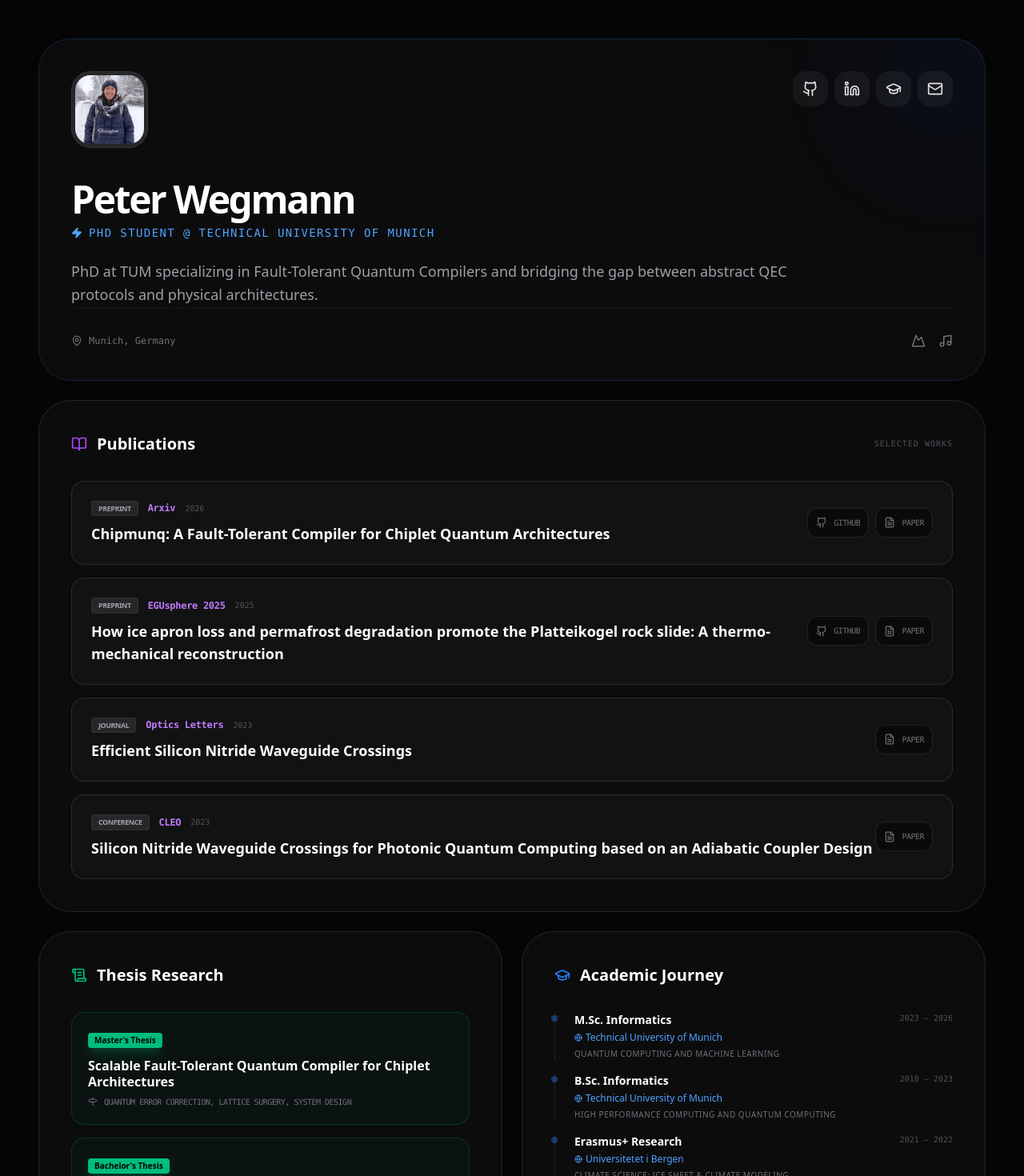
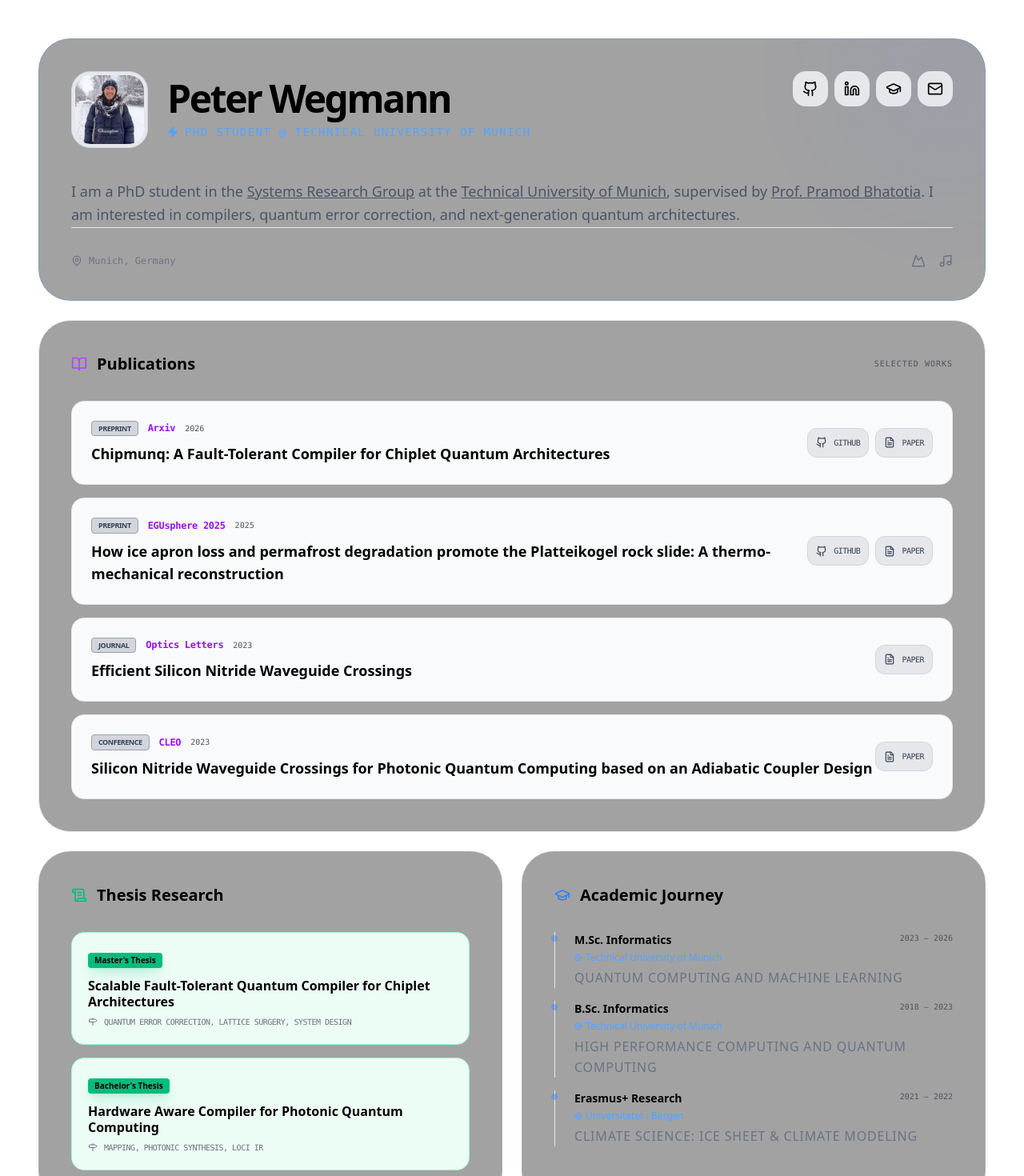
Before and after one commit to Wegii/wegii.github.io, a Next.js app: page / in a window 1280 px wide. Shown: the top 1470 px of the page at 80% size. Built offline with nearby package versions, Linux system fonts and the light colour scheme.

Commit message:
Update main header

```diff
--- a/app/page.tsx
+++ b/app/page.tsx
@@ -1,9 +1,9 @@
 'use client';
-import React from 'react';
+import React, { useState, useEffect } from 'react';
 import {
   Github, Linkedin, Mail, MapPin, BookOpen,
   Mountain, Music, FileText, GraduationCap, ScrollText,
-  Binary, Layers, ExternalLink, Zap, Milestone, Globe
+  Binary, Layers, ExternalLink, Zap, Milestone, Globe, Sun, Moon
 } from 'lucide-react';
 
 // --- Interfaces for TypeScript type safety ---
@@ -40,7 +40,7 @@ const SITE_DATA = {
     name: "Peter Wegmann",
     role: "PhD Student @ Technical University of Munich",
     location: "Munich, Germany",
-    bio: "PhD at TUM specializing in Fault-Tolerant Quantum Compilers and bridging the gap between abstract QEC protocols and physical architectures.",
+    bio: "I am a PhD student in the <a href=\"https://dse.in.tum.de/\" target=\"_blank\" rel=\"noopener noreferrer\" className=\"text-blue-400 underline\"><u>Systems Research Group</u></a> at the <a href=\"https://www.cit.tum.de/\" target=\"_blank\" rel=\"noopener noreferrer\" className=\"underline\"><u>Technical University of Munich</u></a>, supervised by <a href=\"https://dse.in.tum.de/bhatotia/\" target=\"_blank\" rel=\"noopener noreferrer\" className=\"underline\"><u>Prof. Pramod Bhatotia</u></a>. I am interested in compilers, quantum error correction, and next-generation quantum architectures.",
     avatar: "/cover_image.jpeg",
   },
   publications: [
@@ -126,6 +126,20 @@ const BentoCard = ({ children, className = "", spotlight = false }: BentoCardPro
 export default function App() {
   const d = SITE_DATA;
 
+  const [theme, setTheme] = useState('dark');
+
+  useEffect(() => {
+    const saved = localStorage.getItem('theme');
+    if (saved) setTheme(saved);
+  }, []);
+
+  useEffect(() => {
+    document.documentElement.classList.toggle('dark', theme === 'dark');
+    localStorage.setItem('theme', theme);
+  }, [theme]);
+
+  const toggleTheme = () => setTheme(theme === 'dark' ? 'light' : 'dark');
+
    const getLinkIcon = (key: string) => {
     switch (key) {
       case 'arxiv': return <ExternalLink size={14} />;
@@ -137,14 +151,24 @@ export default function App() {
   };
 
   return (
-    <main className="min-h-screen bg-[#050505] text-zinc-200 p-6 md:p-12 font-sans selection:bg-blue-500/30">
+    <main className="min-h-screen bg-white dark:bg-[#050505] text-black dark:text-zinc-200 p-6 md:p-12 font-sans selection:bg-blue-500/30">
       <div className="max-w-7xl mx-auto grid grid-cols-1 md:grid-cols-4 gap-6 auto-rows-auto">
 
         {/* 1. Primary Identity Card */}
-        <BentoCard spotlight className="md:col-span-4 md:row-span-1 flex flex-col justify-between border-blue-500/20">
+        <BentoCard spotlight className="md:col-span-4 md:row-span-1 flex flex-col justify-between border-blue-500/20 dark:border-blue-500/20">
           <div>
-            <div className="flex justify-between items-start mb-10">
-              <img src={d.profile.avatar} className="w-24 h-24 rounded-3xl bg-zinc-800 p-1 border border-white/5" alt="Profile" />
+            <div className="flex flex-col md:flex-row md:justify-between items-start mb-10">
+              <div className="flex items-center gap-6">
+                <img src={d.profile.avatar} className="w-24 h-24 rounded-3xl bg-gray-200 dark:bg-zinc-800 p-1 border border-gray-300 dark:border-white/5" alt="Profile" />
+                <div>
+                  <h1 className="text-5xl font-bold tracking-tighter text-black dark:text-white mb-2 leading-none">
+                    {d.profile.name}
+                  </h1>
+                  <div className="flex items-center gap-2 text-blue-400 font-mono text-sm uppercase tracking-widest">
+                    <Zap size={14} fill="currentColor" /> {d.profile.role}
+                  </div>
+                </div>
+              </div>
               <div className="flex gap-2">
                 {/*
                  {['Github', 'Linkedin', 'Mail'].map(s => (
@@ -154,31 +178,28 @@ export default function App() {
                  ))}
                 */}
 
-                  <a href="https://github.com/wegii" target="_blank" className="p-3 bg-white/5 rounded-2xl hover:bg-white hover:text-black transition-all cursor-pointer">
+                  <a href="https://github.com/wegii" target="_blank" className="p-3 bg-gray-200 dark:bg-white/5 rounded-2xl hover:bg-gray-300 dark:hover:bg-white hover:text-black dark:hover:text-black transition-all cursor-pointer">
                    <Github size={20}/>
                  </a>
-                 <a href="https://linkedin.com/in/wegii" target="_blank" className="p-3 bg-white/5 rounded-2xl hover:bg-white hover:text-black transition-all cursor-pointer">
+                 <a href="https://linkedin.com/in/wegii" target="_blank" className="p-3 bg-gray-200 dark:bg-white/5 rounded-2xl hover:bg-gray-300 dark:hover:bg-white hover:text-black dark:hover:text-black transition-all cursor-pointer">
                    <Linkedin size={20}/>
                  </a>
-                 <a href="https://scholar.google.com/citations?hl=en&user=aPmT8iQAAAAJ" target="_blank" className="p-3 bg-white/5 rounded-2xl hover:bg-white hover:text-black transition-all cursor-pointer" title="Google Scholar">
+                 <a href="https://scholar.google.com/citations?hl=en&user=aPmT8iQAAAAJ" target="_blank" className="p-3 bg-gray-200 dark:bg-white/5 rounded-2xl hover:bg-gray-300 dark:hover:bg-white hover:text-black dark:hover:text-black transition-all cursor-pointer" title="Google Scholar">
                    <GraduationCap size={20}/>
                  </a>
-                 <a href="mailto:wegmannp@in.tum.de" className="p-3 bg-white/5 rounded-2xl hover:bg-white hover:text-black transition-all cursor-pointer">
+                 <a href="mailto:wegmannp@in.tum.de" className="p-3 bg-gray-200 dark:bg-white/5 rounded-2xl hover:bg-gray-300 dark:hover:bg-white hover:text-black dark:hover:text-black transition-all cursor-pointer">
                    <Mail size={20}/>
                  </a>
+                 {/*<button onClick={toggleTheme} className="p-3 bg-gray-200 dark:bg-white/5 rounded-2xl hover:bg-gray-300 dark:hover:bg-white hover:text-black dark:hover:text-black transition-all cursor-pointer">
+                   {theme === 'dark' ? <Sun size={20} /> : <Moon size={20} />}
+                 </button>*/}
               </div>
             </div>
-            <h1 className="text-5xl font-bold tracking-tighter text-white mb-2 leading-none">
-              {d.profile.name}
-            </h1>
-            <div className="flex items-center gap-2 text-blue-400 font-mono text-sm mb-6 uppercase tracking-widest">
-              <Zap size={14} fill="currentColor" /> {d.profile.role}
-            </div>
-            <p className="text-zinc-400 text-lg leading-relaxed max-w-4xl">
-              {d.profile.bio}
+
+            <p className="text-gray-600 dark:text-zinc-400 text-lg leading-relaxed" dangerouslySetInnerHTML={{ __html: d.profile.bio }}>
             </p>
           </div>
-          <div className="pt-8 border-t border-white/5 flex items-center justify-between text-zinc-500 text-xs font-mono">
+          <div className="pt-8 border-t border-gray-200 dark:border-white/5 flex items-center justify-between text-gray-500 dark:text-zinc-500 text-xs font-mono">
             <div className="flex items-center gap-2"><MapPin size={14}/> {d.profile.location}</div>
             <div className="flex gap-4"><Mountain size={18}/> <Music size={18}/></div>
           </div>
@@ -186,24 +207,24 @@ export default function App() {
 
 
         {/* 2. Publications */}
-        <BentoCard className="md:col-span-4 border-white/10">
+        <BentoCard className="md:col-span-4 border-gray-200 dark:border-white/10">
           <div className="flex justify-between items-center mb-8">
              <div className="flex items-center gap-3">
                 <BookOpen className="text-purple-500" size={20} />
-                <h2 className="text-xl font-bold text-white">Publications</h2>
+                <h2 className="text-xl font-bold text-black dark:text-white">Publications</h2>
              </div>
              <div className="text-[10px] font-mono text-zinc-600 uppercase tracking-widest hidden md:block">Selected Works</div>
           </div>
           <div className="space-y-4">
             {d.publications.map((pub, i) => (
-              <div key={i} className="group/item flex flex-col md:flex-row md:items-center justify-between p-6 rounded-2xl bg-white/[0.03] border border-white/10 hover:border-purple-500/40 hover:bg-white/[0.06] transition-all duration-300">
+                  <div key={i} className="group/item flex flex-col md:flex-row md:items-center justify-between p-6 rounded-2xl bg-gray-50 dark:bg-white/[0.03] border border-gray-200 dark:border-white/10 hover:border-purple-500/40 hover:bg-gray-100 dark:hover:bg-white/[0.06] transition-all duration-300">
                 <div>
                   <div className="flex items-center gap-3 mb-2">
-                    <span className="text-[9px] font-black bg-zinc-800 text-zinc-400 px-2 py-0.5 rounded uppercase tracking-tighter border border-white/5">{pub.type}</span>
-                    <span className="text-xs font-bold text-purple-400 font-mono tracking-tight">{pub.venue}</span>
-                    <span className="text-[10px] text-zinc-600 font-mono">{pub.year}</span>
+                    <span className="text-[9px] font-black bg-gray-300 dark:bg-zinc-800 text-gray-700 dark:text-zinc-400 px-2 py-0.5 rounded uppercase tracking-tighter border border-gray-400 dark:border-white/5">{pub.type}</span>
+                    <span className="text-xs font-bold text-purple-600 dark:text-purple-400 font-mono tracking-tight">{pub.venue}</span>
+                    <span className="text-[10px] text-gray-600 dark:text-zinc-600 font-mono">{pub.year}</span>
                   </div>
-                  <h3 className="text-white text-lg font-semibold group-hover/item:text-purple-300 transition-colors">{pub.title}</h3>
+                  <h3 className="text-black dark:text-white text-lg font-semibold group-hover/item:text-purple-300 transition-colors">{pub.title}</h3>
                 </div>
                 <div className="flex gap-2 mt-4 md:mt-0">
                   {/*
@@ -220,7 +241,7 @@ export default function App() {
                         href={url}
                         target="_blank"
                         rel="noopener noreferrer"
-                        className="flex items-center gap-2 p-2.5 bg-black/40 rounded-xl text-zinc-500 hover:text-white hover:border-white/40 transition-all border border-white/10 text-[10px] font-mono uppercase tracking-tighter group-hover/item:border-white/20"
+                        className="flex items-center gap-2 p-2.5 bg-gray-200 dark:bg-black/40 rounded-xl text-gray-700 dark:text-zinc-500 hover:text-black dark:hover:text-white hover:border-gray-300 dark:hover:border-white/40 transition-all border border-gray-300 dark:border-white/10 text-[10px] font-mono uppercase tracking-tighter group-hover/item:border-gray-400 dark:border-white/20"
                       >
                         {getLinkIcon(key)}
                         <span>{key}</span>
@@ -239,15 +260,15 @@ export default function App() {
         <BentoCard className="md:col-span-2 md:row-span-1">
           <div className="flex items-center gap-3 mb-8">
             <ScrollText className="text-emerald-500" size={20} />
-            <h2 className="text-xl font-bold text-white">Thesis Research</h2>
+            <h2 className="text-xl font-bold text-black dark:text-white">Thesis Research</h2>
           </div>
           <div className="space-y-4">
             {d.theses.map((t, i) => (
-              <div key={i} className="p-5 rounded-2xl bg-emerald-500/5 border border-emerald-500/20 hover:border-emerald-500/40 transition-colors group/thesis">
+              <div key={i} className="p-5 rounded-2xl bg-emerald-50 dark:bg-emerald-500/5 border border-emerald-200 dark:border-emerald-500/20 hover:border-emerald-300 dark:hover:border-emerald-500/40 transition-colors group/thesis">
                 <span className="text-[10px] font-bold px-2 py-0.5 rounded mb-3 inline-block bg-emerald-500 text-black shadow-lg shadow-emerald-500/20">
                   {t.type}
                 </span>
-                <h4 className="text-white font-bold leading-tight mb-2 group-hover/thesis:text-emerald-400 transition-colors">{t.title}</h4>
+                <h4 className="text-black dark:text-white font-bold leading-tight mb-2 group-hover/thesis:text-emerald-400 transition-colors">{t.title}</h4>
                 <div className="flex items-center gap-2 text-[10px] text-zinc-500 font-mono uppercase tracking-tighter">
                   <Milestone size={12} /> {t.focus}
                 </div>
@@ -260,20 +281,20 @@ export default function App() {
         <BentoCard className="md:col-span-2">
           <div className="flex items-center gap-3 mb-8">
             <GraduationCap className="text-blue-500" size={20} />
-            <h2 className="text-xl font-bold text-white">Academic Journey</h2>
+            <h2 className="text-xl font-bold text-black dark:text-white">Academic Journey</h2>
           </div>
           <div className="space-y-4">
             {d.education.map((edu, i) => (
-              <div key={i} className="relative pl-6 border-l border-white/10 group/edu">
+              <div key={i} className="relative pl-6 border-l border-gray-200 dark:border-white/10 group/edu">
                 <div className="absolute left-[-5px] top-1 w-2 h-2 rounded-full bg-blue-500/40 group-hover/edu:bg-blue-500 transition-colors" />
                 <div className="flex justify-between items-start mb-1">
-                  <h4 className="text-white font-bold text-sm">{edu.degree}</h4>
+                  <h4 className="text-black dark:text-white font-bold text-sm">{edu.degree}</h4>
                   <span className="text-[10px] font-mono text-zinc-600">{edu.period}</span>
                 </div>
                 <div className="text-xs text-blue-400 mb-1 flex items-center gap-1">
                   <Globe size={10} /> {edu.institution}
                 </div>
-                <p className="text-[10px] text-zinc-500 leading-relaxed uppercase tracking-wider">{edu.specialization}</p>
+<p className="text-gray-500 dark:text-zinc-500 leading-relaxed uppercase tracking-wider">{edu.specialization}</p>
 
               </div>
             ))}
@@ -283,7 +304,7 @@ export default function App() {
       </div>
 
       <footer className="mt-20 text-center space-y-4">
-        <div className="inline-flex items-center gap-2 px-4 py-2 bg-zinc-900 border border-white/10 rounded-full text-[10px] font-bold text-zinc-500 uppercase tracking-widest shadow-xl">
+        <div className="inline-flex items-center gap-2 px-4 py-2 bg-gray-100 dark:bg-zinc-900 border border-gray-200 dark:border-white/10 rounded-full text-[10px] font-bold text-gray-700 dark:text-zinc-500 uppercase tracking-widest shadow-xl">
            <span className="w-1.5 h-1.5 bg-blue-500 rounded-full animate-pulse shadow-[0_0_8px_rgba(59,130,246,0.5)]" />
            Last Sync: {new Date().toLocaleDateString()}
         </div>
```
Also changed, not shown: public/favicon.svg (added).
